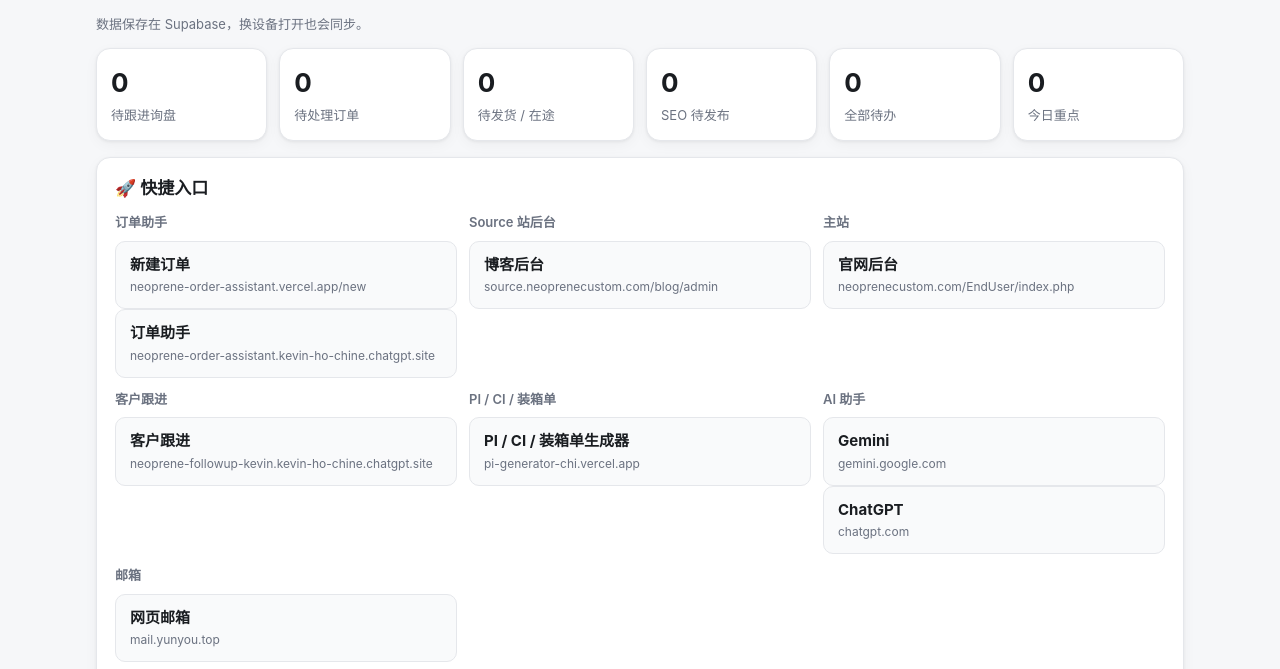
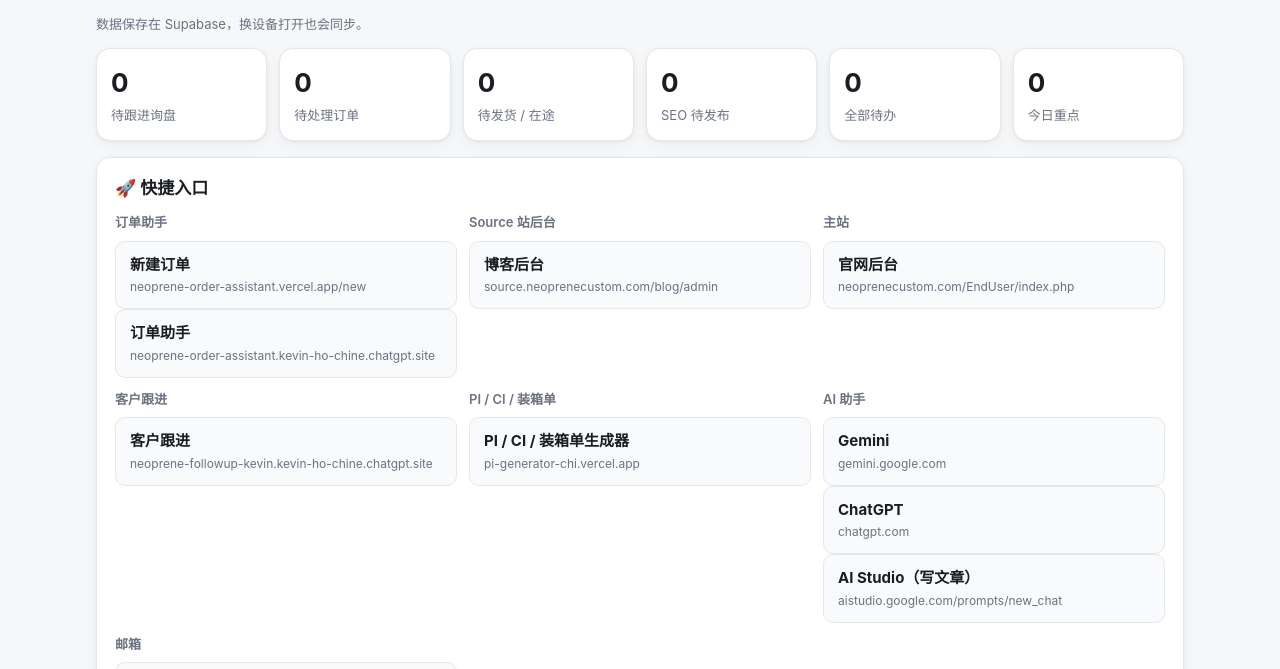
Before and after one commit to kevin-neoprene/work-panel, a plain HTML site: page index.html in a window 1280 px wide. Shown: the part 101-770 px from the top of the page. Drawn offline with Linux system fonts and the light colour scheme; no server answers.

Commit message:
Add AI Studio quick link

```diff
--- a/index.html
+++ b/index.html
@@ -72,6 +72,9 @@
         </a>
         <a class="quick-card" href="https://chatgpt.com/" target="_blank" rel="noopener">
           <b>ChatGPT</b><span>chatgpt.com</span>
+        </a>
+        <a class="quick-card" href="https://aistudio.google.com/prompts/new_chat" target="_blank" rel="noopener">
+          <b>AI Studio（写文章）</b><span>aistudio.google.com/prompts/new_chat</span>
         </a>
       </div>
       <div class="quick-group">
```
